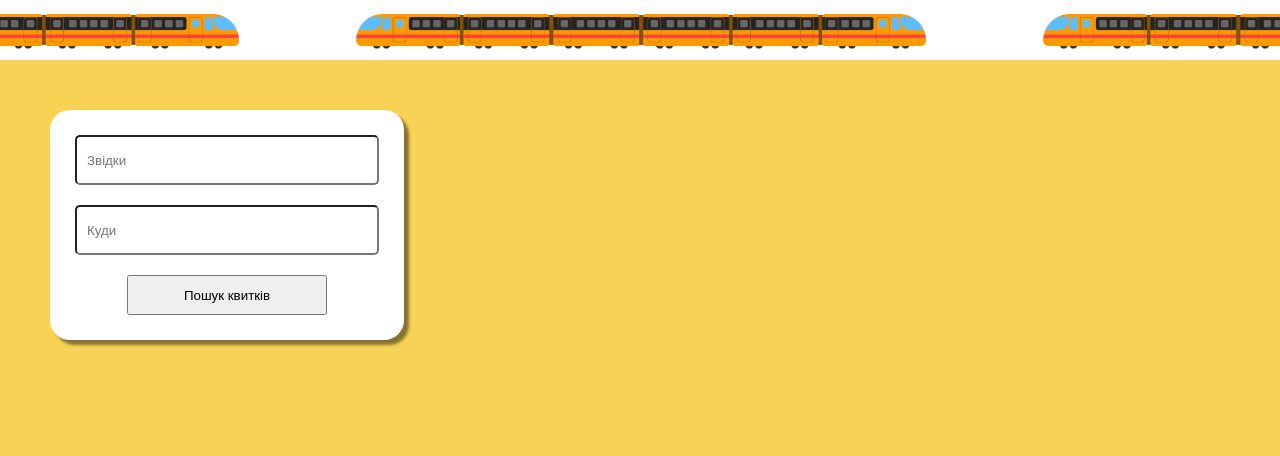
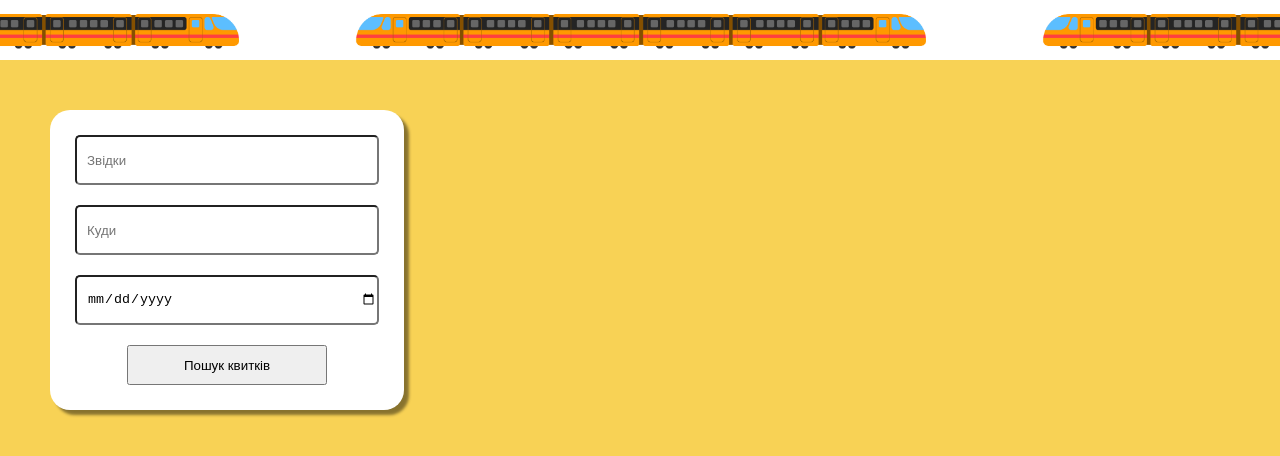
Before and after one commit to nikachu404/trains_front, a React (Vite) app: page / in a window 1280 px wide. Shown: the top 456 px of the page. Built offline with nearby package versions, Linux system fonts and the light colour scheme.

Commit message:
added date input

```diff
--- a/src/components/TrainForm/TrainForm.tsx
+++ b/src/components/TrainForm/TrainForm.tsx
@@ -1,11 +1,15 @@
 import React, { useState } from 'react';
+import { getCurrentDate } from '../../helpers';
 import './TrainForm.scss';
 
-export const TrainForm: React.FC<{
+type Props = {
   onSearch: (departure: string, arrival: string) => void;
-}> = ({ onSearch }) => {
+};
+
+export const TrainForm: React.FC<Props> = ({ onSearch }) => {
   const [departure, setDeparture] = useState('');
   const [arrival, setArrival] = useState('');
+  const [date, setDate] = useState('');
 
   const handleDepartureChange = (e: React.ChangeEvent<HTMLInputElement>) => {
     setDeparture(e.target.value);
@@ -13,6 +17,11 @@ export const TrainForm: React.FC<{
 
   const handleArrivalChange = (e: React.ChangeEvent<HTMLInputElement>) => {
     setArrival(e.target.value);
+  };
+
+  const handleDateChange = (e: React.ChangeEvent<HTMLInputElement>) => {
+    setDate(e.target.value);
+    console.log(e.target.value);
   };
 
   const handleSubmit = (e: React.FormEvent<HTMLFormElement>) => {
@@ -44,6 +53,18 @@ export const TrainForm: React.FC<{
           required
         />
       </div>
+      <div>
+        <input
+          type="date"
+          className="train-form__input"
+          id="dateInput"
+          placeholder="Дата"
+          value={date}
+          min={getCurrentDate()}
+          onChange={handleDateChange}
+          required
+        />
+      </div>
       <button type="submit" className="train-form__button">
         Пошук квитків
       </button>
```
